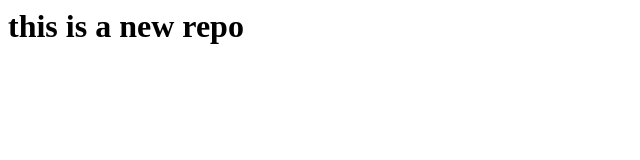
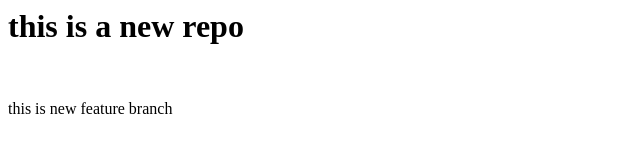
Before and after one commit to Sahil-1508/localrepo, a plain HTML site: page index.html in a window 1280 px wide. Shown: the whole page, without its empty margins (0-640 px from the left). Drawn offline with Linux system fonts and the light colour scheme.

Commit message:
add new branch

```diff
--- a/index.html
+++ b/index.html
@@ -1 +1,3 @@
 <h1>this is a new repo</h1>
+<br>
+<p>this is new feature branch</p>
```
